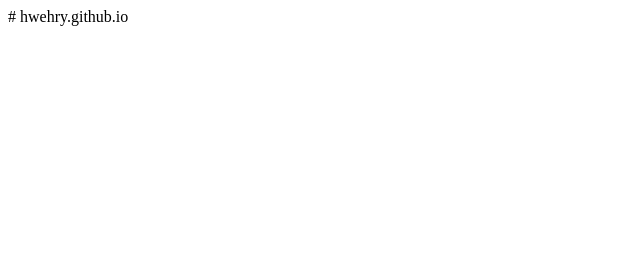
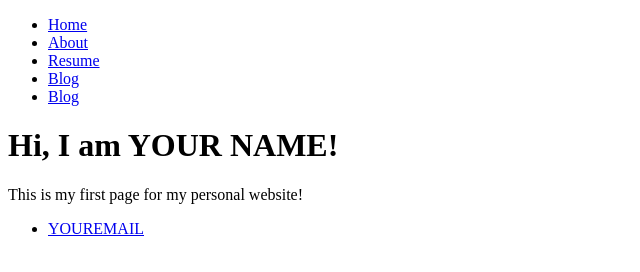
Before and after one commit to hwehry/hwehry.github.io, a plain HTML site: page index.html in a window 1280 px wide. Shown: the whole page, without its empty margins (0-640 px from the left). Drawn offline with Linux system fonts and the light colour scheme.

Commit message:
Update index.html

```diff
--- a/index.html
+++ b/index.html
@@ -1 +1,28 @@
-# hwehry.github.io
+<!DOCTYPE html>
+<html>
+ <head>
+   <title>YOUR NAME Portfolio</title>
+ </head>
+ <body>
+   <nav>
+     <ul>
+       <li><a href=”/”>Home</a></li>
+       <li><a href=”/about”>About</a></li>
+       <li><a href=”/resume”>Resume</a></li>
+       <li><a href=”/blog”>Blog</a></li>
+       <li><a href=”/resources”>Blog</a></li>
+     </ul>
+   </nav>
+   <div class=”container”>
+     <div class=”blurb”>
+       <h1>Hi, I am YOUR NAME!</h1>
+       <p>This is my first page for my personal website!</a></p>
+     </div>
+   </div>
+   <footer>
+   <ul>
+     <li><a href=”mailto:YOUREMAIL”>YOUREMAIL</a></li>
+   </ul>
+   </footer>
+ </body>
+</html>
```
